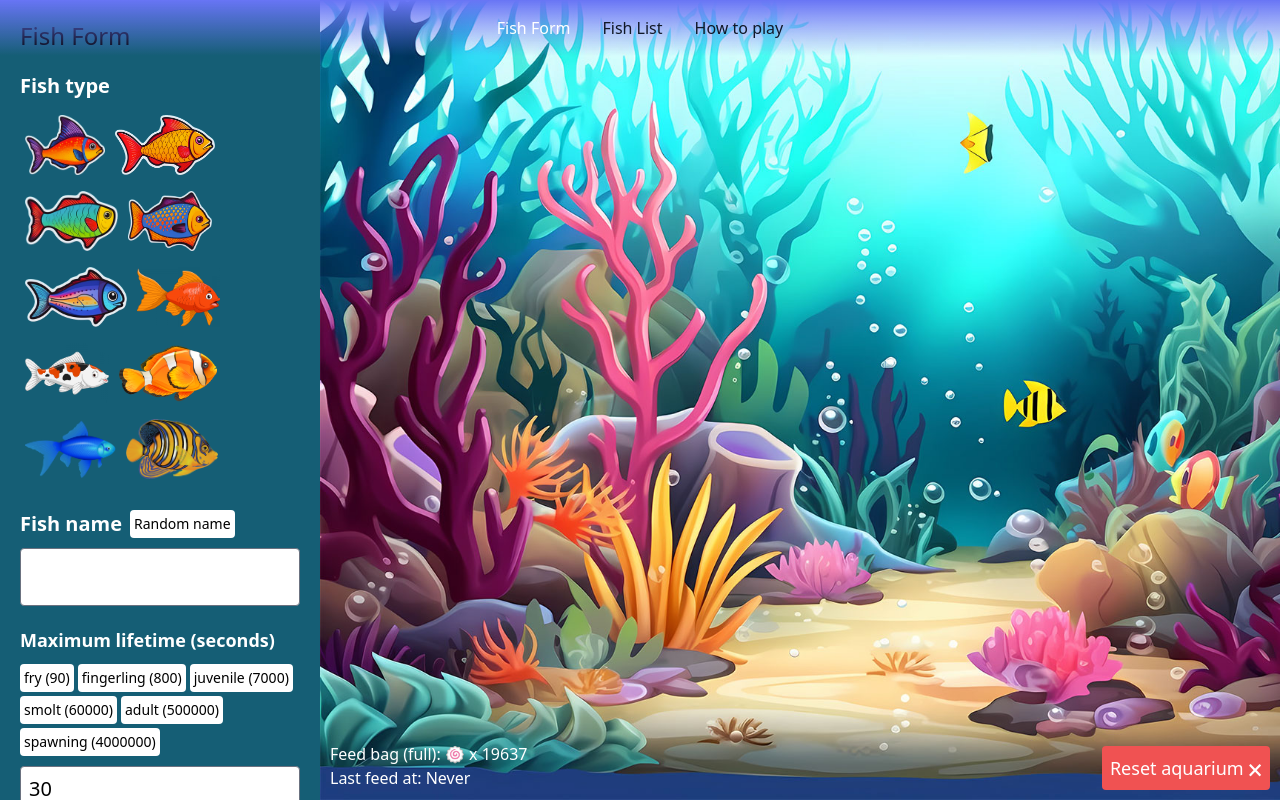
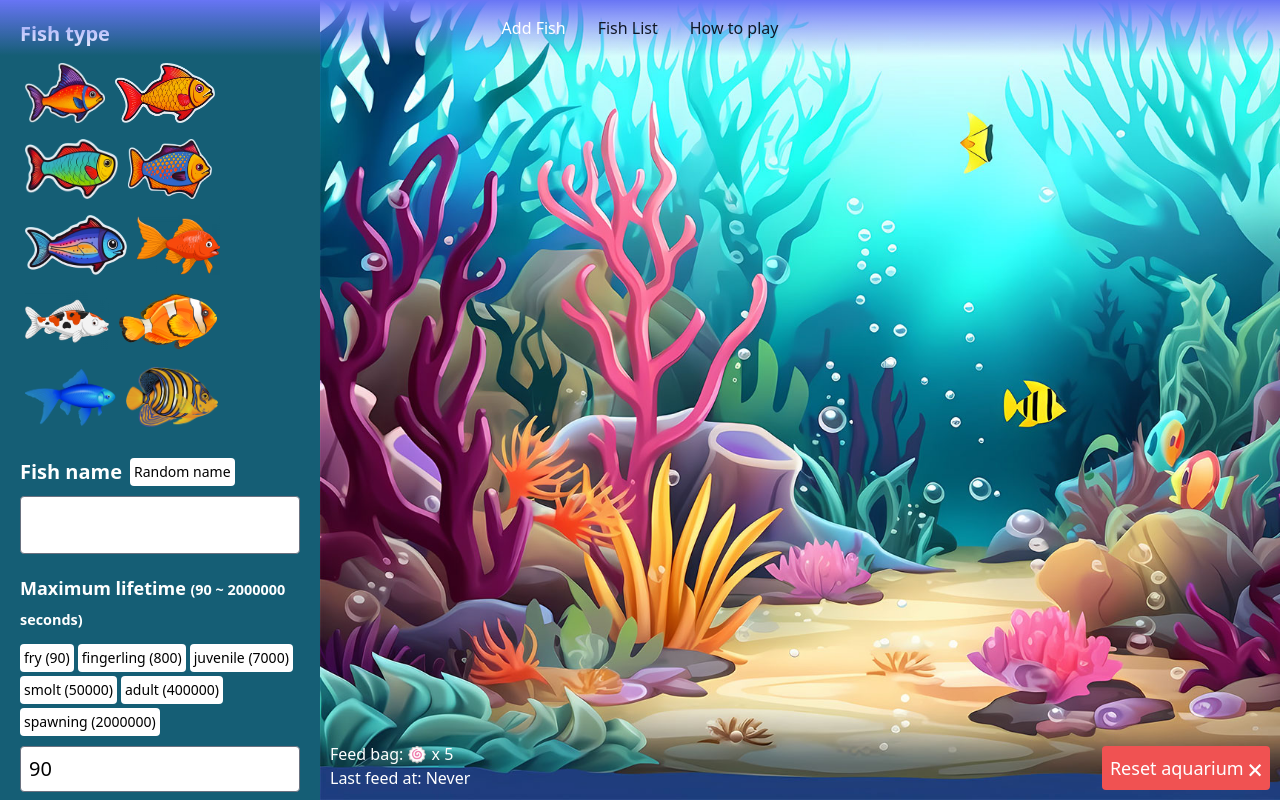
Before and after one commit to nguyenviettung7691/koi-kingdom, a Vue app: page / in a window 1280 px wide. Built offline with nearby package versions, Linux system fonts and the light colour scheme.

Commit message:
update aquarium

```diff
--- a/src/App.vue
+++ b/src/App.vue
@@ -19,10 +19,20 @@ const fishLifeCycles = [
     { name: 'fry', miniumLifetime: 90, size: 0.3 },
     { name: 'fingerling', miniumLifetime: 800, size: 0.7 },
     { name: 'juvenile', miniumLifetime: 7000, size: 1.2 },
-    { name: 'smolt', miniumLifetime: 60000, size: 1.8 },
-    { name: 'adult', miniumLifetime: 500000, size: 2.5 },
-    { name: 'spawning', miniumLifetime: 4000000, size: 3 }
+    { name: 'smolt', miniumLifetime: 50000, size: 1.8 },
+    { name: 'adult', miniumLifetime: 400000, size: 2.5 },
+    { name: 'spawning', miniumLifetime: 2000000, size: 3 }
 ];
+const maximumLifetime = {
+    min: 90, //seconds
+    max: 2000000 //seconds
+}
+const feedConfig = {
+    increaseAmount: 6000, //seconds
+    replenishInterval: 6 * 60 * 60 * 1000, //ms
+    replenishAmount: 1
+}
+
 const routes = {
   '/': FishForm,
   '/form': FishForm,
@@ -65,7 +75,6 @@ watch(feedTimeLatest, (newFeedTime) => {
     if (localStorage) {
         localStorage.setItem("feedTimeLatest", newFeedTime);
     }
-    feedBagStreak.value = 0;
 })
 watch(feedBagStreak, (newFeedBagStreak) => {
     if (localStorage) {
@@ -91,13 +100,15 @@ function initFromLocalStorage() {
 }
 
 function replenishFeedBag() {
-    const millisecondsPerDay = 24 * 60 * 60 * 1000; // Number of milliseconds in a day
-    const timeDifference = Date.now() - feedTimeLatest.value;
-    const daysDifference = Math.floor(timeDifference / millisecondsPerDay);
-    const feedBagReplenish = daysDifference - feedBagStreak.value;
-    if (feedBagReplenish > 0) {
-        updateFeedBagHandler(feedBag.value + feedBagReplenish);
-        feedBagStreak.value = feedBagReplenish;
+    if(feedTimeLatest.value) {
+        const replenishInterval = feedConfig.replenishInterval;
+        const noFeedTime = Date.now() - feedTimeLatest.value;
+        const timeDifference = Math.floor(noFeedTime / replenishInterval);
+        const feedBagReplenish = (timeDifference - feedBagStreak.value) * feedConfig.replenishAmount;
+        if (feedBagReplenish > 0) {
+            updateFeedBagHandler(feedBag.value + feedBagReplenish);
+            feedBagStreak.value = feedBagReplenish;
+        }
     }
 }
 
@@ -150,6 +161,7 @@ function feedFishHandler(id, countdown) {
     fish.feedtime = Date.now();
 
     feedTimeLatest.value = Date.now();
+    feedBagStreak.value = 0;
 }
 function updateFeedBagHandler(count) {
     feedBag.value = count < 1 ? 0 : count;
@@ -171,6 +183,7 @@ function resetAquariumHandler() {
     idSeed.value = 0;
     feedBag.value = 5;
     feedTimeLatest.value = 0;
+    feedBagStreak.value = 0;
 }
 </script>
 <template>
@@ -191,7 +204,7 @@ function resetAquariumHandler() {
                     <li>
                         <a href="#/"
                             class="block py-2 pl-3 pr-4 text-white bg-blue-700 rounded md:bg-transparent md:p-0"
-                            aria-current="page">Fish Form</a>
+                            aria-current="page">Add Fish</a>
                     </li>
                     <li>
                         <a href="#/list"
@@ -208,8 +221,8 @@ function resetAquariumHandler() {
         </div>
     </nav>
     <div class="flex h-full max-md:flex-col-reverse">
-        <component :is="currentView" :fish-life-cycles="fishLifeCycles" @add-fish="addFishHandler" />
-        <Aquarium :fishes="fishes" :fish-life-cycles="fishLifeCycles" :feed-bag="feedBag" :feed-time-latest="feedTimeLatest"
+        <component :is="currentView" :fishes="fishes" :fish-life-cycles="fishLifeCycles" :maximum-lifetime="maximumLifetime" :feed-config="feedConfig" @add-fish="addFishHandler" />
+        <Aquarium :fishes="fishes" :fish-life-cycles="fishLifeCycles" :feed-bag="feedBag" :feed-time-latest="feedTimeLatest" :feed-config="feedConfig"
             @feed-fish="feedFishHandler" @countdown-fish="countdownFishHandler" @dead-fish="deadFishHandler"
             @clear-fish="clearFishHandler" @update-feed-bag="updateFeedBagHandler" @reset-aquarium="resetAquariumHandler">
         </Aquarium>
--- a/src/Aquarium.vue
+++ b/src/Aquarium.vue
@@ -6,7 +6,8 @@ const props = defineProps({
     fishes: Array,
     fishLifeCycles: Array,
     feedBag: Number,
-    feedTimeLatest: Number
+    feedTimeLatest: Number,
+    feedConfig: Object
 });
 
 const aquarium = ref(null);
@@ -54,7 +55,7 @@ function clearHandler(id) {
     <div class="aquarium" ref="aquarium">
         <Fish v-for="fish in fishes" :key="fish.id" :type="fish.type" :name="fish.name" :id="fish.id" :alive="fish.alive"
             :lifetime="fish.lifetime" :remain-lifetime="fish.remainLifetime" :birthtime="fish.birthtime" :feedtime="fish.feedtime"
-            :fish-life-cycles="fishLifeCycles" :feed-bag="feedBag" :aquarium-height="aquariumHeight" :aquarium-width="aquariumWidth"
+            :feed-bag="feedBag" :feed-config="feedConfig" :fish-life-cycles="fishLifeCycles" :aquarium-height="aquariumHeight" :aquarium-width="aquariumWidth"
             @feed="feedHandler" @countdown="countdownHandler" @dead="deadHandler" @clear="clearHandler"></Fish>
         <div class="commands">
             <button type="button" class="text-lg rounded bg-red-500 p-2 text-white" data-modal-target="reset-aquarium-modal" data-modal-toggle="reset-aquarium-modal">Reset aquarium 🗙</button>
--- a/src/Fish.vue
+++ b/src/Fish.vue
@@ -10,8 +10,9 @@ const props = defineProps({
     remainLifetime: Number,//miliseconds
     birthtime: Number,//miliseconds
     feedtime: Number,//miliseconds
+    feedBag: Number,
+    feedConfig: Object,
     fishLifeCycles: Array,
-    feedBag: Number,
     aquariumHeight: Number,
     aquariumWidth: Number
 });
@@ -107,7 +108,7 @@ onBeforeUnmount(() => {
 function tapFish() {
     if (props.alive) {
         if(props.feedBag) {
-            const newRemainingLifetime = lifetimeCountdown.value + (6000 * 1000);
+            const newRemainingLifetime = lifetimeCountdown.value + (props.feedConfig.increaseAmount * 1000);
             lifetimeCountdown.value = Math.min(newRemainingLifetime, props.lifetime);
 
             emit('feed', props.id, lifetimeCountdown.value);
--- a/src/FishForm.vue
+++ b/src/FishForm.vue
@@ -1,17 +1,22 @@
 <script setup>
 import Fish from './Fish.vue';
-import { ref } from 'vue';
+import { ref, watch } from 'vue';
 
 const fishTypes = ['golden-purple-fish', 'goldfish', 'guppie', 'tropical-fish', 'tuna', 'orange', 'koi', 'clown', 'blue', 'royal-angelfish'];
 const fishNames = ["Nemo", "Dory", "Bubbles", "Finny", "Splash", "Flounder", "Ariel", "Sebastian"];
 
 const props = defineProps({
-    fishLifeCycles: Array
+    fishLifeCycles: Array,
+    maximumLifetime: Object
 });
 
 const fishTypeModel = ref('');
 const fishNameModel = ref('');
-const maximumLifetimeModel = ref(30);
+const maximumLifetimeModel = ref(90);
+
+watch(maximumLifetimeModel, (newMaxLifetime) => {
+    maximumLifetimeModel.value = Math.min(Math.max(newMaxLifetime, props.maximumLifetime.min), props.maximumLifetime.max);
+});
 
 const emit = defineEmits(['addFish']);
 
@@ -38,7 +43,6 @@ const setLifecycle = (lifecycle) => {
 </script>
 <template>
     <form class="fish-form bg-cyan-800 max-md:h-5 overflow-y-scroll" @submit.prevent="addFish">
-        <div class="text-2xl">Fish Form</div>
         <div>
             <h3 class="text-white font-bold text-xl">Fish type</h3>
             <div class="max-md:h-24 max-md:whitespace-nowrap overflow-x-auto overflow-y-hidden">
@@ -57,13 +61,13 @@ const setLifecycle = (lifecycle) => {
             <input type="text" class="rounded text-2xl p-3" required v-model="fishNameModel">
         </div>
         <div>
-            <h4 class="text-white font-bold text-lg">Maximum lifetime (seconds)</h4>
+            <h4 class="text-white font-bold text-lg">Maximum lifetime <small>({{ maximumLifetime.min }} ~ {{ maximumLifetime.max }} seconds)</small></h4>
             <div class="flex flex-wrap gap-1">
                 <button type="button" class="text-sm rounded bg-white p-1" v-for="lifecycle in fishLifeCycles"
                     :key="lifecycle.name" @click="setLifecycle(lifecycle)">{{ lifecycle.name }} ({{ lifecycle.miniumLifetime
                     }})</button>
             </div>
-            <input type="number" class="rounded text-xl p-2" required v-model="maximumLifetimeModel">
+            <input type="number" class="rounded text-xl p-2" required v-model="maximumLifetimeModel" :min="maximumLifetime.min" :max="maximumLifetime.max">
         </div>
         <div>
             <button type="submit" class="text-2xl rounded bg-blue-500 p-5 text-white">Add fish ＋</button>
--- a/src/FishList.vue
+++ b/src/FishList.vue
@@ -1,18 +1,22 @@
 <script setup>
 
 const props = defineProps({
-    fishLifeCycles: Array
+    fishes: Array
 });
 
 </script>
 <template>
-    <div class="fish-list bg-white text-black p-2 bg-white text-black p-2 bg-cyan-800 max-md:h-5 overflow-y-scroll">
+    <div class="fish-list-container bg-white text-black p-2 bg-white text-black p-2 bg-cyan-800 max-md:h-5 overflow-y-scroll">
             <div class="text-xl">Fish List</div>
-
+            <div class="fish-list">
+                <div v-for="f in fishes" :key="f.id">
+                    {{ f.name }}
+                </div>
+            </div>
         </div>
 </template>
 <style scoped>
-.fish-list {
+.fish-list-container {
     display: flex;
     flex-direction: column;
     flex-basis: 25%;
```
Also changed, not shown: src/HowToPlay.vue (+15 -9 lines).
